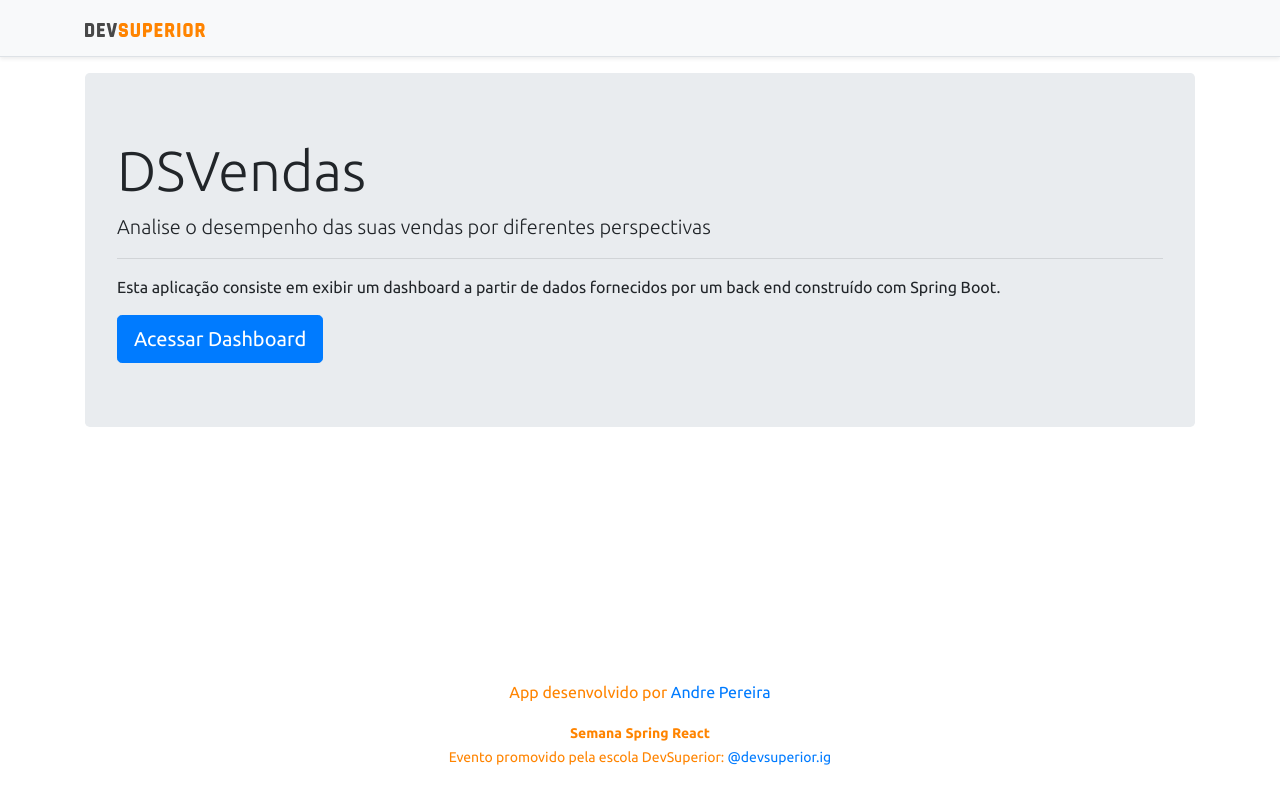
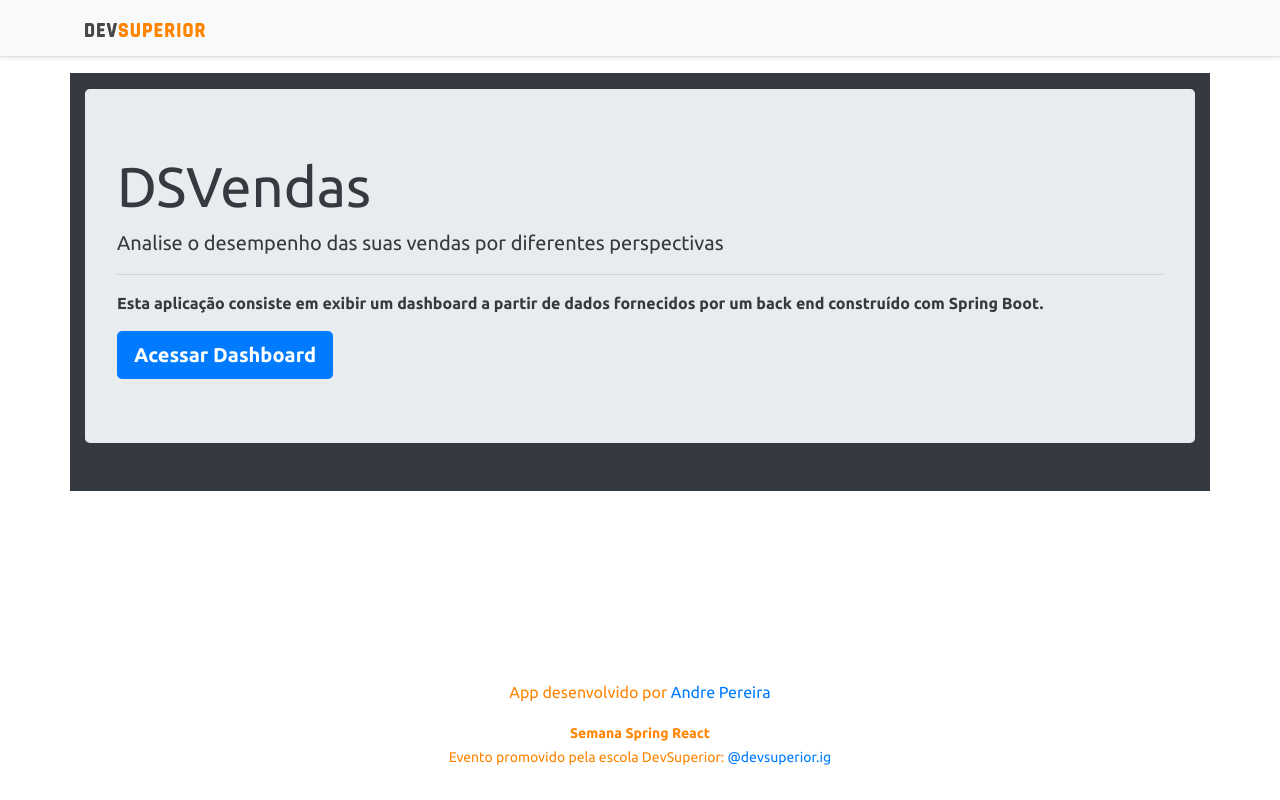
Before and after one commit to andrelpti/projetosds3, a React (Create React App) app in the folder frontend/: page / in a window 1280 px wide. Built offline with nearby package versions, Linux system fonts and the light colour scheme; no server answers.

Commit message:
Alteracao car e texto

```diff
--- a/frontend/src/assets/css/styles.css
+++ b/frontend/src/assets/css/styles.css
@@ -2,6 +2,7 @@
 :root {
     --color-primary: #FF8400;
     --color-texttb: #0000FF;
+
 }
 
 html, body {
--- a/frontend/src/components/DataTable/index.tsx
+++ b/frontend/src/components/DataTable/index.tsx
@@ -17,7 +17,7 @@ const DataTable = () => {
     });
 
     useEffect(() => {
-        axios.get(`${BASE_URL}/sales?page=${activePage}&size=10&sort=date,desc`)
+        axios.get(`${BASE_URL}/sales?page=${activePage}&size=08&sort=date,desc`)
             .then(response => {
                 setPage(response.data);
             });
--- a/frontend/src/pages/Home/index.tsx
+++ b/frontend/src/pages/Home/index.tsx
@@ -6,14 +6,14 @@ const Home = () => {
     return (
         <>
             <NavBar />
-            <div className="container">
+            <div className="container bg-dark py-3">
                 <div className="jumbotron">
-                    <h1 className="display-4">DSVendas</h1>
-                    <p className="lead">Analise o desempenho das suas vendas por diferentes perspectivas</p>
+                    <h1 className="display-4 text-dark"><b>DSVendas</b></h1>
+                    <p className="lead text-dark"><b>Analise o desempenho das suas vendas por diferentes perspectivas</b></p>
                     <hr />
-                    <p>Esta aplicação consiste em exibir um dashboard a partir de dados fornecidos por um back end construído com Spring Boot.</p>
+                    <p className="text-dark"><b>Esta aplicação consiste em exibir um dashboard a partir de dados fornecidos por um back end construído com Spring Boot.</b></p>
                     <Link className="btn btn-primary btn-lg" to="/dashboard">
-                        Acessar Dashboard
+                        <b>Acessar Dashboard</b>
                     </Link>
                 </div>
             </div>
```
Also changed, not shown: frontend/src/assets/css/styles-IAUDIT-902.css (deleted, +0 -32 lines).
